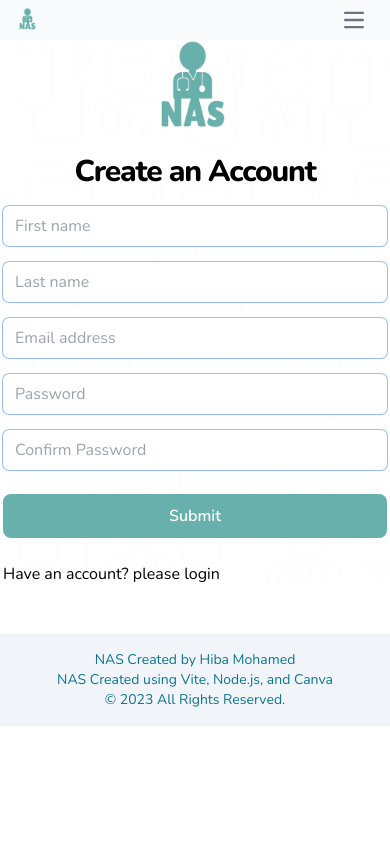
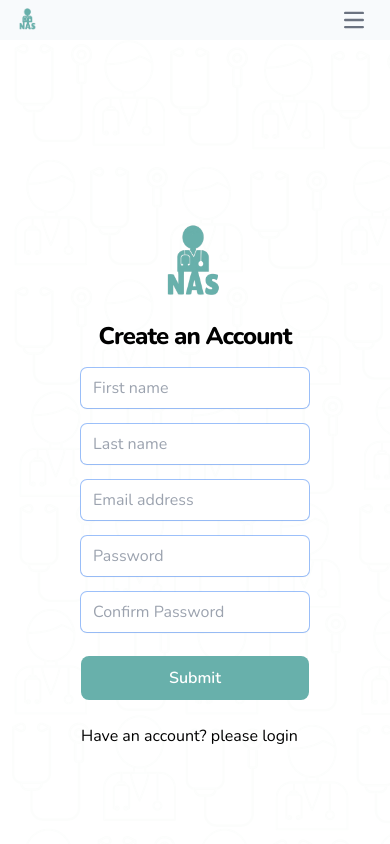
Before and after one commit to Hiba-Mohamed/Reactjs-Nurses-Assignment-Sheet, a React (Vite) app: page /account in a window 390 px wide. Shown: the top 844 px of the page. Built offline with nearby package versions, Linux system fonts and the light colour scheme.

Commit message:
mobile responsiveness completed for account page

```diff
--- a/src/pages/account.tsx
+++ b/src/pages/account.tsx
@@ -1,21 +1,21 @@
 export function Account() {
   return (
     <div
-      className="font-nunito relative flex flex-1 flex-col overflow-hidden justify-center items-center mb-12"
+      className="font-nunito relative flex flex-1 flex-col overflow-hidden justify-center items-center mb-12 sm:max-w-screen h-screen"
       style={{ backgroundImage: `url('images/banner-pic.png')` }}
     >
       <div className="flex flex-col items-center">
         <img
           src="./images/NAS-logo.png"
-          className="w-24"
+          className="sm:w-24 h-20 mt-12 sm:mt-18"
           alt="Nurses Assignment Sheet logo"
         />
-        <h2 className="mt-4 text-3xl font-extrabold tracking-[-0.04em] text-black sm:text-5xl sm:leading-[3.5rem]">
+        <h2 className="mt-4 text-2xl font-extrabold tracking-[-0.04em] text-black sm:text-4xl sm:leading-[3.5rem]">
           Create an Account
         </h2>
       </div>
       <div className="form-wrap">
-        <form action="" className="w-screen max-w-sm">
+        <form action="" className="sm:max-w-screen">
           <div className="create-card">
             <div className="create-input">
               <input
```
